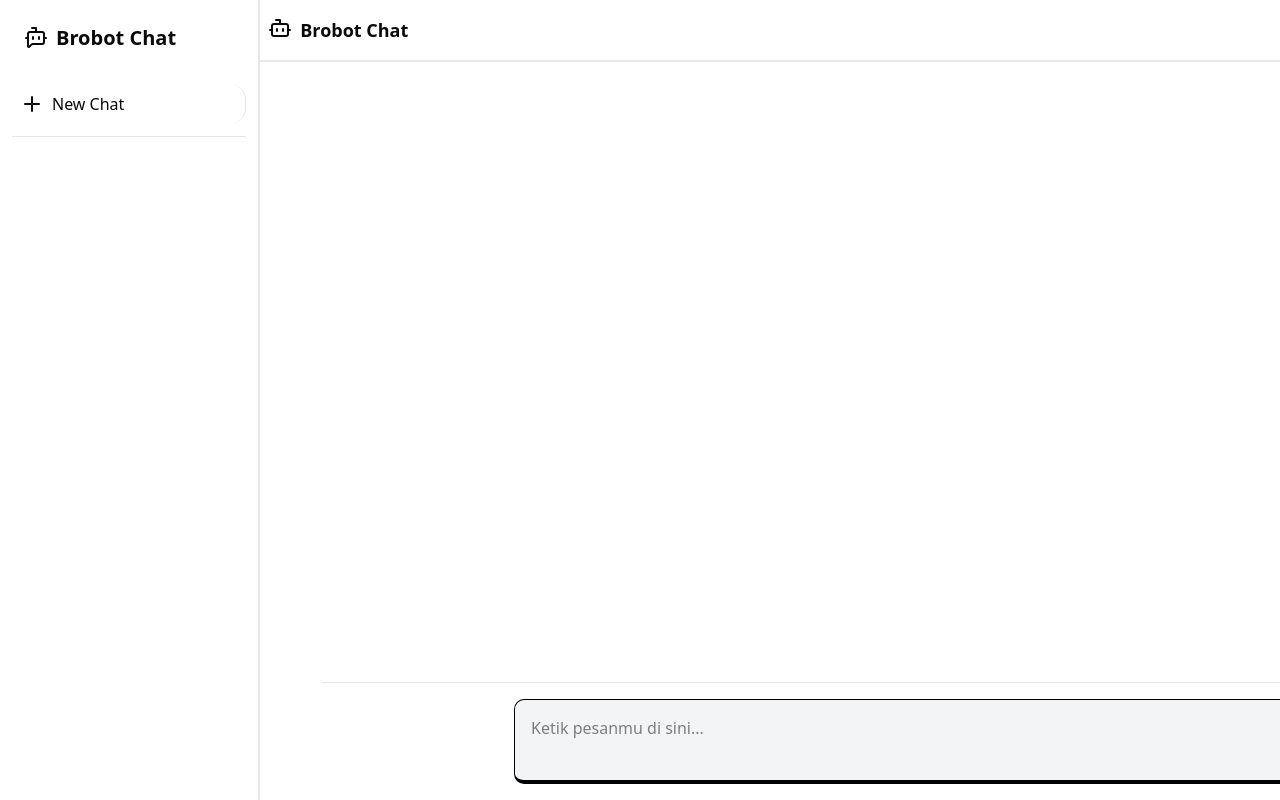
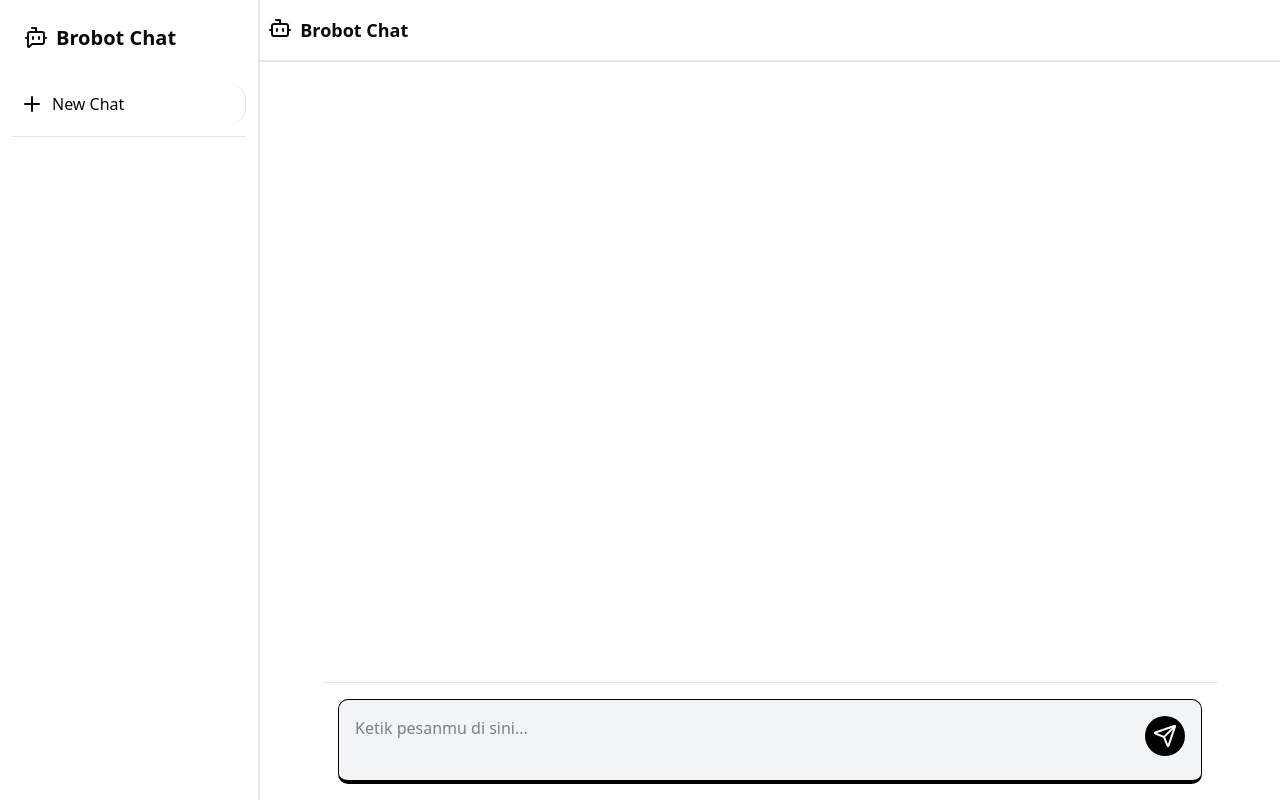
Before and after one commit to AhmadKamaludin24/brobot-chat, a Next.js app: page / in a window 1280 px wide. Built offline with nearby package versions, Linux system fonts and the light colour scheme.

Commit message:
modified:   app/page.tsx

```diff
--- a/app/page.tsx
+++ b/app/page.tsx
@@ -214,7 +214,7 @@ export default function Home() {
         </div>
 
         {/* Input Area */}
-        <div className="fixed bottom-0 w-full bg-white border-t p-4">
+        <div className="sticky z-50 bottom-0 w-full bg-white border-t p-4">
           <form
             onSubmit={handleSend}
             className="w-full flex gap-2 max-w-4xl mx-auto border rounded-lg bg-gray-100 border-b-4 border-black p-4"
```
